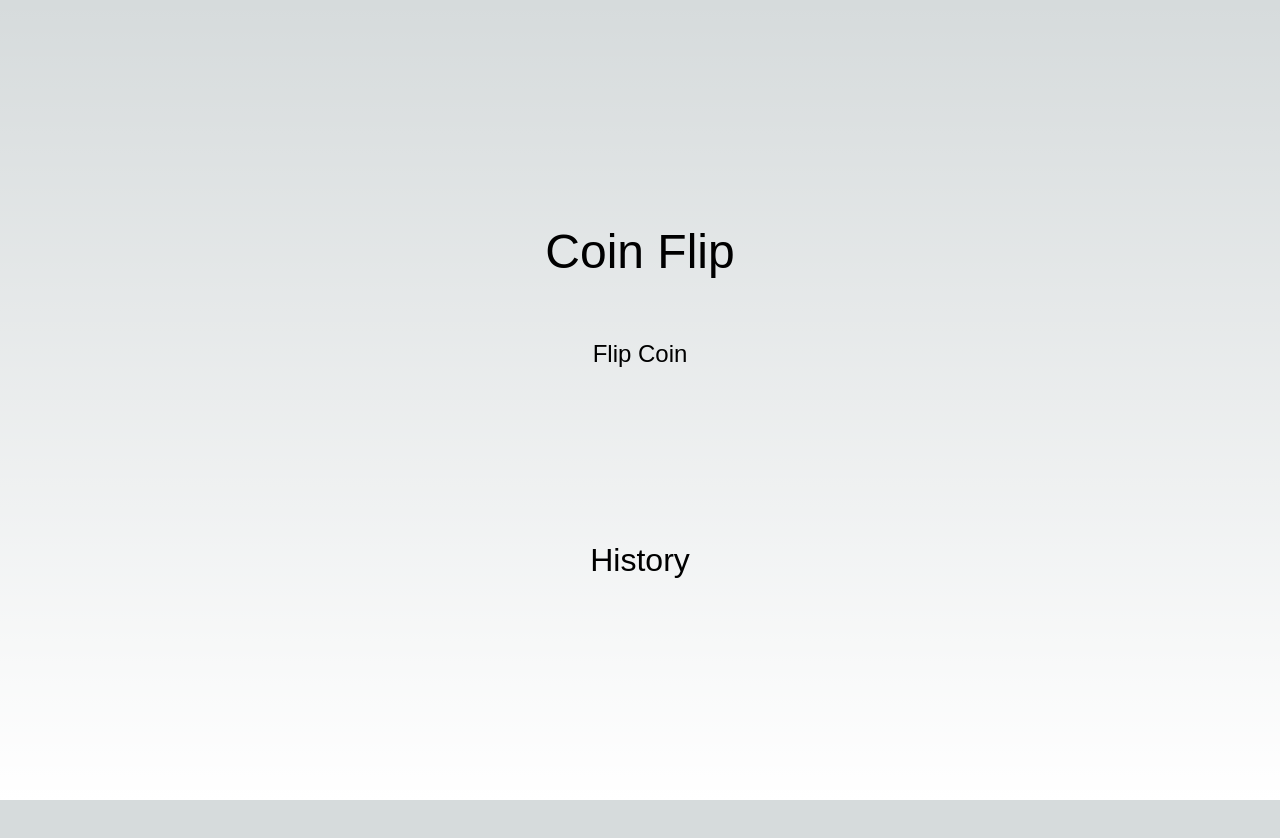
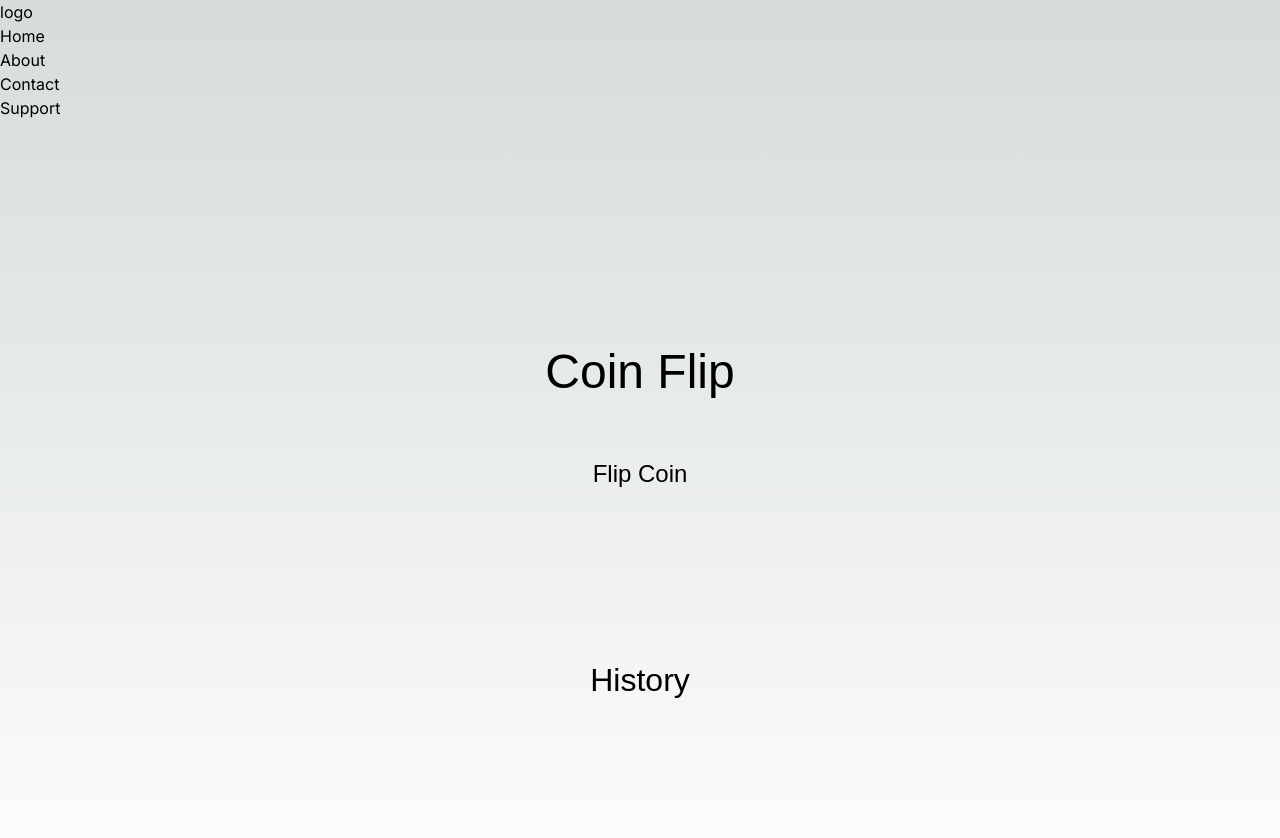
Before and after one commit to NikoSAN02/coinflip, a Next.js app: page / in a window 1280 px wide. Shown: the top 838 px of the page. Before the commit the page ends 800 px from the top, so only its background shows below. Built offline with nearby package versions, Linux system fonts and the light colour scheme.

Commit message:
chamged file structure

```diff
--- /dev/null
+++ b/src/Components/Header.jsx
@@ -0,0 +1,21 @@
+
+function Header() {
+  return (
+    <div className=' w-full absolute flex justify-between items-center p-7 text-white h-[70px] z-10'>
+    <div>
+        logo
+    </div>
+    <div className='w-[500px] h-full flex justify-center items-center '>
+        <ul className=' flex w-full justify-between items-center'>
+            <li>Home</li>
+            <li>About</li>
+            <li>Contact</li>
+            <li>Support</li>
+        </ul>
+    </div>
+
+</div>
+  )
+}
+
+export default Header
--- /dev/null
+++ b/src/app/page.jsx
@@ -0,0 +1,14 @@
+import Header from "@/Components/Header"
+import Home from "@/Components/Main"
+
+function page() {
+  return (
+    <>
+      <Header/>
+      <Home/>
+    </>
+
+  )
+}
+
+export default page
```
Also changed, not shown: src/Components/Main.jsx (renamed from src/app/page.js), src/app/layout.jsx (renamed from src/app/layout.js).
